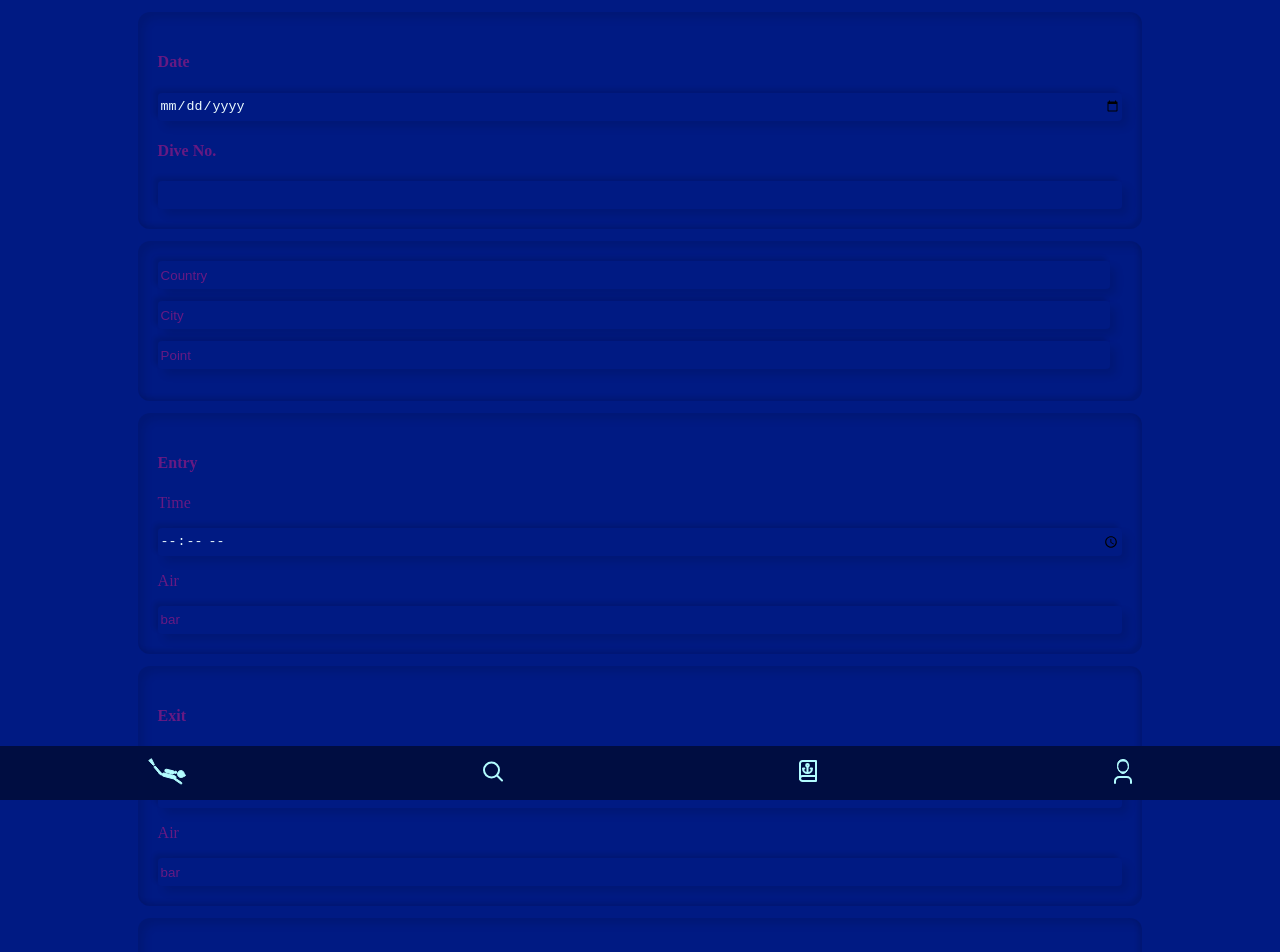
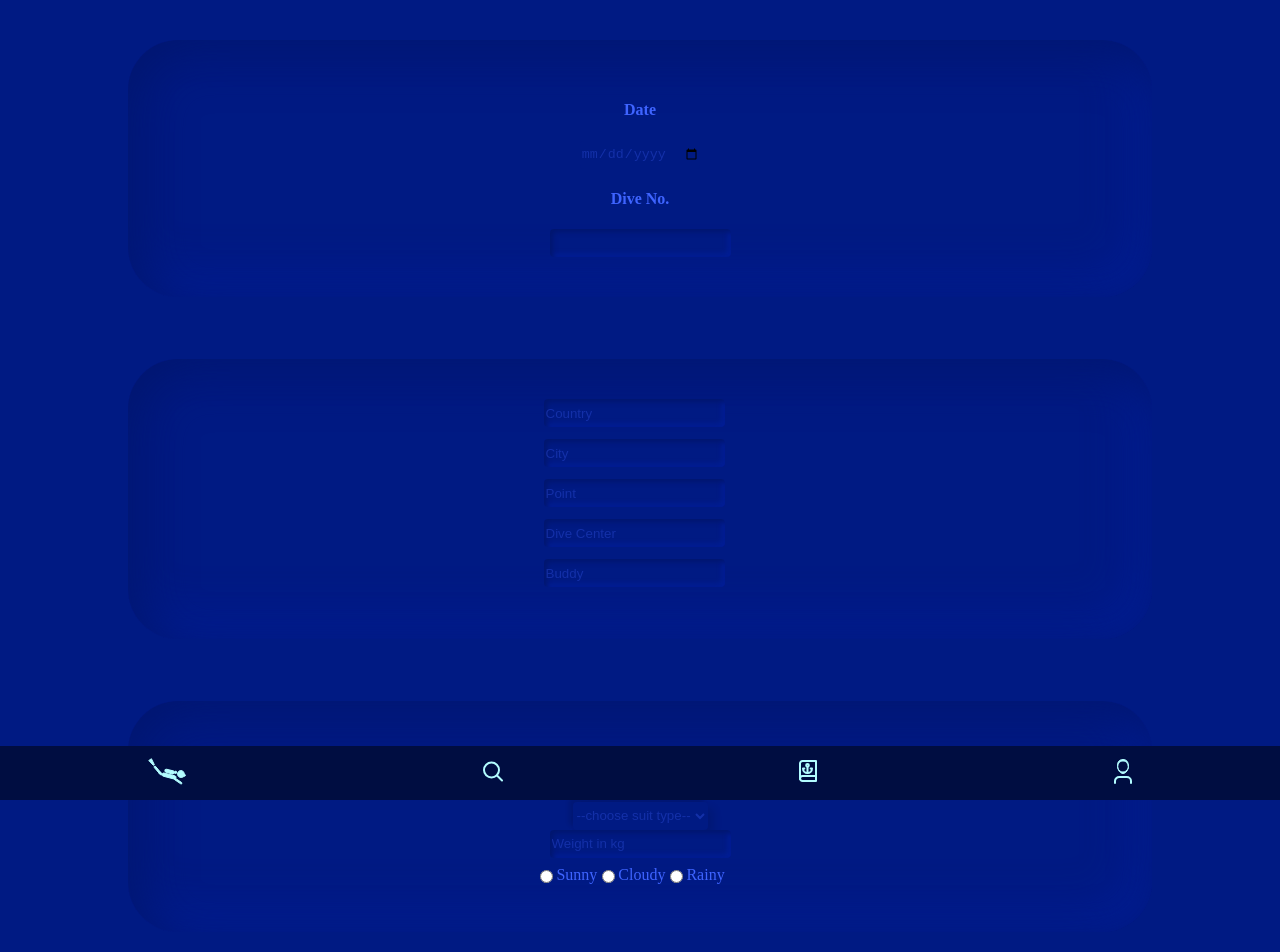
Before and after one commit to hagenbrandt/the-dive-book, a React (Create React App) app: page /LogBook in a window 1280 px wide. Shown: the top 952 px of the page. Built offline with nearby package versions, Linux system fonts and the light colour scheme.

Commit message:
Add new categories to logbook

```diff
--- a/src/Logbook.js
+++ b/src/Logbook.js
@@ -18,7 +18,8 @@ export default function LogBook() {
     console.log('CardImage :', cardImage)
   }, [cardImage])
 
-  const handleUpload = () => {
+  const handleUpload = e => {
+    e.preventDefault()
     const uploadTask = storage.ref(`images/${image.name}`).put(image)
     uploadTask.on(
       'state_changed',
@@ -75,6 +76,8 @@ export default function LogBook() {
     // postLogs(data, { img: url })
   }
 
+  const checkboxes = []
+
   return (
     <LogBookForm onSubmit={handleSubmit(onSubmit)}>
       <section className="form__dates container">
@@ -88,7 +91,13 @@ export default function LogBook() {
           value={url}
           ref={register}
         />
-        <input type="date" className="form__input" name="date" ref={register} />
+        <input
+          type="date"
+          className="form__input"
+          name="date"
+          value=""
+          ref={register}
+        />
         <label htmlFor="diveNumber">
           <h4>Dive No.</h4>
         </label>
@@ -121,6 +130,63 @@ export default function LogBook() {
           name="point"
           ref={register}
         />
+        <input
+          type="text"
+          className="form__input"
+          placeholder="Dive Center"
+          name="divecenter"
+          ref={register}
+        />
+        <input
+          type="text"
+          className="form__input"
+          placeholder="Buddy"
+          name="buddy"
+          ref={register}
+        />
+      </section>
+      <section className="form__values__conditions container">
+        <label htmlFor="suit">
+          <h4>Suit Type</h4>
+        </label>
+        <select name="suitType" id="wt" ref={register}>
+          <option value="default" name="default">
+            --choose suit type--
+          </option>
+          <option value="threeMmShort" name="threeMmShort" ref={register}>
+            3mm Short
+          </option>
+          <option value="fiveMmShort" name="fiveMmShort" ref={register}>
+            5mm Short
+          </option>
+          <option value="threeMmLong" name="threeMmLong" ref={register}>
+            3mm Long
+          </option>
+          <option value="fiveMmLong" name="fiveMmLong" ref={register}>
+            5mm Long
+          </option>
+          <option value="sevenMmLong" name="sevenMmLong" ref={register}>
+            7mm Long
+          </option>
+          <option value="dry" name="dry" ref={register}>
+            Dry
+          </option>
+        </select>
+        <input
+          type="number"
+          className="form__input"
+          placeholder="Weight in kg"
+          name="weight"
+          ref={register}
+        />
+        <Radiogroup>
+          <input type="radio" name="sunny" id="sunny" />
+          <span>Sunny</span>
+          <input type="radio" name="cloudy" id="cloudy" />
+          <span>Cloudy</span>
+          <input type="radio" name="rainy" id="rainy" />
+          <span>Rainy</span>
+        </Radiogroup>
       </section>
       <section className="form__values__entry container">
         <label htmlFor="entryTime">
@@ -166,7 +232,7 @@ export default function LogBook() {
           ref={register}
         />
       </section>
-      <section className="form__dive container">
+      <section className="form__dive conditions container">
         <label htmlFor="waterType">
           <h4>Water type</h4>
         </label>
@@ -184,10 +250,17 @@ export default function LogBook() {
             brackish water
           </option>
         </select>
+      </section>
+      <section className="form__dive typeOfDive container">
         <label htmlFor="typeOfDive">
           <h4>Type of Dive</h4>
         </label>
         <div className="form__dive__checkboxes">
+          {/* checkboxes.map => checkbox {
+            <div className="checkbox">
+            <p>{checkbox}</p>
+            <input type="checkbox" className="form__input" name={checkbox} ref={{register}} id={checkbox} />
+          } */}
           <div className="checkbox" name="fun">
             <p>fun</p>
             <input
@@ -268,6 +341,9 @@ export default function LogBook() {
               ref={register}
             />
           </div>
+        </div>
+      </section>
+      <section className="form__dive conditions container">
         <input
           type="file"
           name="image"
@@ -275,7 +351,6 @@ export default function LogBook() {
           onSubmit={handleUpload}
         />
         <button onClick={handleUpload}>Upload</button>
-        </div>
       </section>
       <section className="form__text container">
         <Description
@@ -284,10 +359,13 @@ export default function LogBook() {
           cols="30"
           rows="10"
           name="description"
+          placeholder="Describe your dive..."
           ref={register}
         ></Description>
       </section>
+      <section className="container">
         <CameraSite cardImage={cardImage} setCardImage={setCardImage} />
+      </section>
       <button type="submit">Submit</button>
     </LogBookForm>
   )
@@ -298,21 +376,22 @@ const LogBookForm = styled.form`
   justify-items: center;
   width: 100vw;
   margin: 0;
-  position: relative;
+  /* position: relative; */
   background-color: #001a83;
-  color: #661a83;
-  padding: 12px;
+  color: #3e64ff;
+  /* padding: 12px; */
   padding-bottom: 80px;
   gap: 12px;
 
   .container {
     display: flex;
     flex-direction: column;
-    box-shadow: -4px -4px 4px rgba(0, 0, 0, 0.1) inset,
-      6px 6px 8px rgba(0, 0, 0, 0.1) inset;
-    border-radius: 12px;
-    padding: 20px;
-    /* margin: 16px; */
+    align-items: center;
+    background: #001a83;
+    box-shadow: inset 13px 13px 50px #00166f, inset -13px -13px 50px #001e97;
+    border-radius: 50px;
+    padding: 40px;
+    margin: 40px 10px 10px;
     width: 80%;
   }
 
@@ -331,19 +410,35 @@ const LogBookForm = styled.form`
 
   .form__input {
     border-radius: 4px;
-    background-color: #001a83;
-    border: 1px solid transparent;
+    background: #001a83;
+    /* border: 1px solid transparent; */
+    border: none;
     height: 28px;
     color: #ecfcff;
-    box-shadow: -4px -4px 4px rgba(0, 0, 0, 0.1), 6px 6px 8px rgba(0, 0, 0, 0.1);
+    box-shadow: inset 3px 3px 5px #00166f, inset -3px -3px 5px #001e97;
     /* box-shadow: inset 0 1px 2px rgba(0, 0, 0, 0.39), 0 -1px 1px #fff,
       0 1px 0 #fff; */
     ::placeholder {
-      color: #661a83;
+      color: rgba(62, 100, 255, 0.3);
     }
     input {
       color: #ecfcff;
+      /* color: #661a83; */
     }
+  }
+  input[type='date'],
+  focus {
+    color: rgba(62, 100, 255, 0.3);
+    box-shadow: none;
+    -webkit-box-shadow: none;
+    -moz-box-shadow: none;
+  }
+  input[type='time'],
+  focus {
+    color: rgba(62, 100, 255, 0.3);
+    box-shadow: none;
+    -webkit-box-shadow: none;
+    -moz-box-shadow: none;
   }
   .form__position {
     > input {
@@ -354,7 +449,7 @@ const LogBookForm = styled.form`
   select {
     background-color: #001a83;
     /* background-color: #3e64ff; */
-    color: #ecfcff;
+    color: rgba(62, 100, 255, 0.3);
     border-radius: 4px;
     border: none;
     /* border: 1px solid transparent; */
@@ -392,9 +487,17 @@ const Description = styled.textarea`
   background-color: #001a83;
   color: #ecfcff;
   border: none;
+  border-radius: 40px;
+  padding: 12px;
   /* border-radius: 4px; */
   /* border: 1px solid transparent; */
   /* box-shadow: inset 0 1px 2px rgba(0, 0, 0, 0.39), 0 -1px 1px #fff,
     0 1px 0 #fff; */
   width: 95%;
+  ::placeholder {
+    color: rgba(62, 100, 255, 0.3);
+  }
 `
+const Radiogroup = styled.div`
+  margin: 8px 0;
+`
```
Lines whose indentation alone changed are shown as unchanged.
